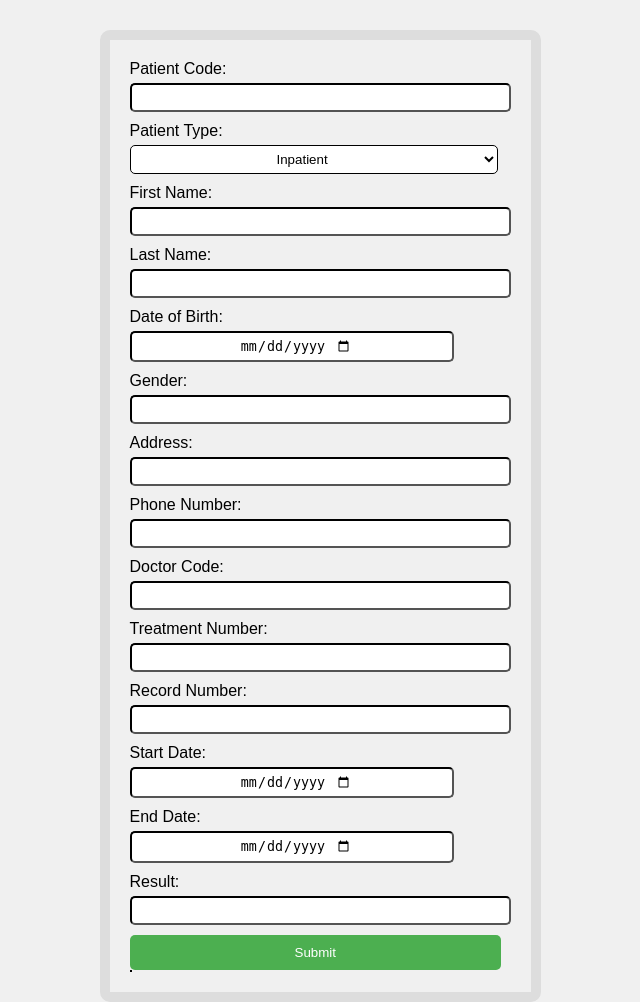
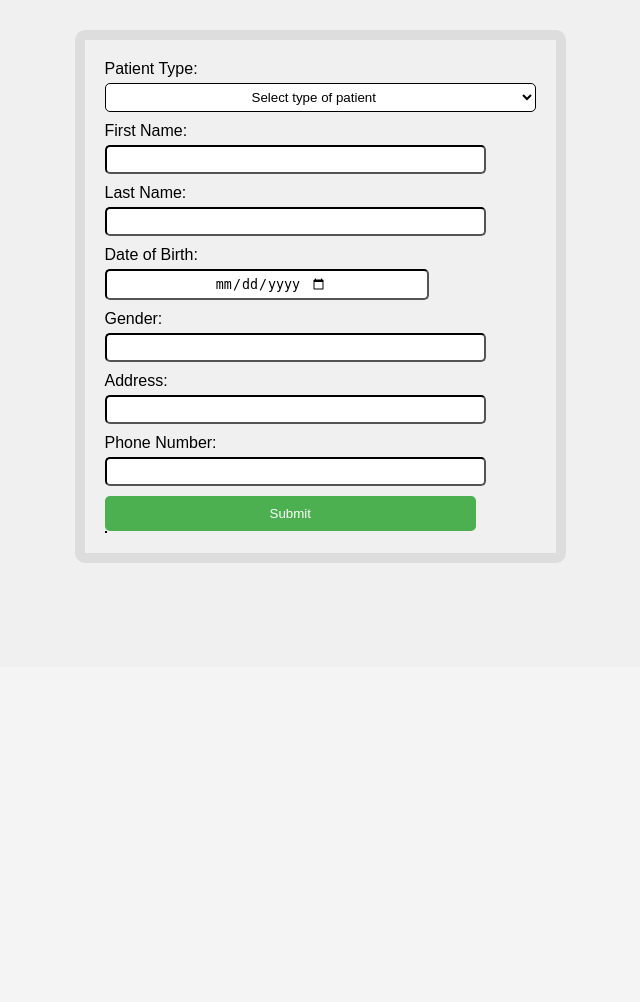
Before and after one commit to binhow612/database_website, a Flask app: page /add_data in a window 1280 px wide. Shown: the part 133-1135 px from the top of the page, without its empty margins (320-960 px from the left). After the commit the page ends 696 px from the top, so only its background shows below. Run offline with Flask 3, Linux system fonts and the light colour scheme.

Commit message:
complete add patient

```diff
--- a/website/server.py
+++ b/website/server.py
@@ -96,7 +96,7 @@ def add_data_route():
         try:
             patient_data = request.form
             # Call the main function in add_patient.py
-            result = add_patient.add_patient(patient_data)
+            result = add_patient.add_patient_2(username, password, patient_data)
 
             message = result
             return render_template("add_patient.html", message=message)
--- a/website/templates/add_patient.html
+++ b/website/templates/add_patient.html
@@ -1,12 +1,16 @@
 <!DOCTYPE html>
 <html lang="en">
   <head>
-    <meta charset="UTF-8">
-    <meta name="viewport" content="width=device-width, initial-scale=1.0">
+    <meta charset="UTF-8" />
+    <meta name="viewport" content="width=device-width, initial-scale=1.0" />
     <title>Add Patient</title>
 
     <!-- Linking CSS file using url_for -->
-    <link rel="stylesheet" type="text/css" href="{{ url_for('static', filename='styles.css') }}">
+    <link
+      rel="stylesheet"
+      type="text/css"
+      href="{{ url_for('static', filename='styles.css') }}"
+    />
   </head>
   <body>
     <header>
@@ -15,14 +19,17 @@
     <div class="center">
       <form id="patientForm" action="#" method="post">
         <table>
-                <div>
+          <!-- <div>
                     <label for="code">Patient Code:</label>
                     <input type="text" id="code" name="code" required>
-                </div>
+                </div> -->
 
           <div>
             <label for="patientType">Patient Type:</label>
             <select id="patientType" name="patientType" required>
+              <option value="" disabled selected hidden>
+                Select type of patient
+              </option>
               <option value="IP">Inpatient</option>
               <option value="OP">Outpatient</option>
             </select>
@@ -30,36 +37,36 @@
 
           <div>
             <label for="fname">First Name:</label>
-                    <input type="text" id="fname" name="fname" required>
+            <input type="text" id="fname" name="fname" required />
           </div>
 
           <div>
             <label for="lname">Last Name:</label>
-                    <input type="text" id="lname" name="lname" required>
+            <input type="text" id="lname" name="lname" required />
           </div>
 
           <div>
             <label for="DOB">Date of Birth:</label>
-                    <input type="date" id="DOB" name="DOB" required>
+            <input type="date" id="DOB" name="DOB" required />
           </div>
 
           <div>
             <label for="gender">Gender:</label>
-                    <input type="text" id="gender" name="gender" required>
+            <input type="text" id="gender" name="gender" required />
           </div>
 
           <div>
             <label for="address">Address:</label>
-                    <input type="text" id="address" name="address" required>
+            <input type="text" id="address" name="address" required />
           </div>
 
           <div>
             <label for="phoneNumber">Phone Number:</label>
-                    <input type="text" id="phoneNumber" name="phoneNumber" required>
+            <input type="text" id="phoneNumber" name="phoneNumber" required />
           </div>
 
-                <div id="inpatientFields" style="display:block;">
-                    <!-- Inpatient-specific fields -->
+          <!-- <div id="inpatientFields" style="display:block;">
+                    Inpatient-specific fields
                     <label for="docCode">Doctor Code:</label>
                     <input type="text" id="docCode" name="docCode">
 
@@ -77,10 +84,10 @@
 
                     <label for="result">Result:</label>
                     <input type="text" id="result" name="result">
-                </div>
+                </div> -->
 
-                <div id="outpatientFields" style="display:none;">
-                    <!-- Outpatient-specific fields -->
+          <!-- <div id="outpatientFields" style="display:none;">
+
                     <label for="docCode">Doctor Code:</label>
                     <input type="text" id="docCode" name="docCode">
 
@@ -101,30 +108,44 @@
 
                     <label for="diagnosis">Diagnosis:</label>
                     <input type="text" id="diagnosis" name="diagnosis">
-                </div>
+                </div> -->
 
           <button type="submit">Submit</button>
         </table>
       </form>
     </div>
 
-    <script>
-        document.getElementById('patientType').addEventListener('change', function() {
-            const inpatientFields = document.getElementById('inpatientFields');
-            const outpatientFields = document.getElementById('outpatientFields');
+    <!-- <script>
+      document
+        .getElementById("patientType")
+        .addEventListener("change", function () {
+          const inpatientFields = document.getElementById("inpatientFields");
+          const outpatientFields = document.getElementById("outpatientFields");
 
-            if (this.value === 'IP') {
-                inpatientFields.style.display = 'block';
-                outpatientFields.style.display = 'none';
-            } else if (this.value === 'OP') {
-                inpatientFields.style.display = 'none';
-                outpatientFields.style.display = 'block';
+          if (this.value === "IP") {
+            inpatientFields.style.display = "block";
+            outpatientFields.style.display = "none";
+          } else if (this.value === "OP") {
+            inpatientFields.style.display = "none";
+            outpatientFields.style.display = "block";
           } else {
-                inpatientFields.style.display = 'none';
-                outpatientFields.style.display = 'none';
+            inpatientFields.style.display = "none";
+            outpatientFields.style.display = "none";
           }
         });
-    </script>
+    </script> -->
+
+    <!-- <script>
+      //   var message = "{{ message }}";
+      var myString = "{{ myString }}";
+      document
+        .getElementById("patientForm")
+        .addEventListener("submit", function (e) {
+          //   e.preventDefault();
+          //   alert("Added patient successfully!");
+          alert(myString);
+        });
+    </script> -->
     <text> {{message}} </text>
   </body>
 </html>
```
Also changed, not shown: website/add_patient.py (+28 -2 lines). Lines whose indentation alone changed are shown as unchanged.
